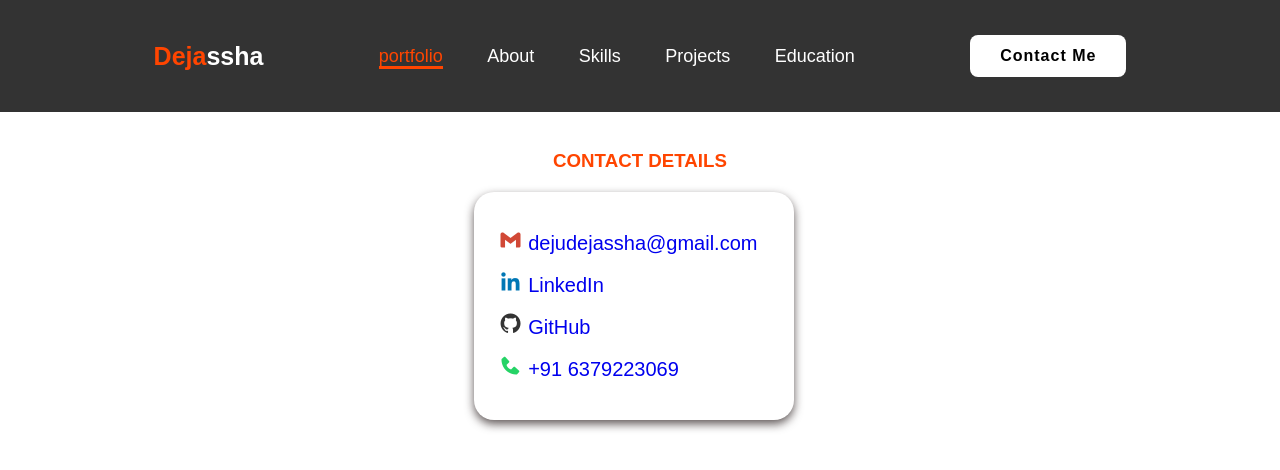
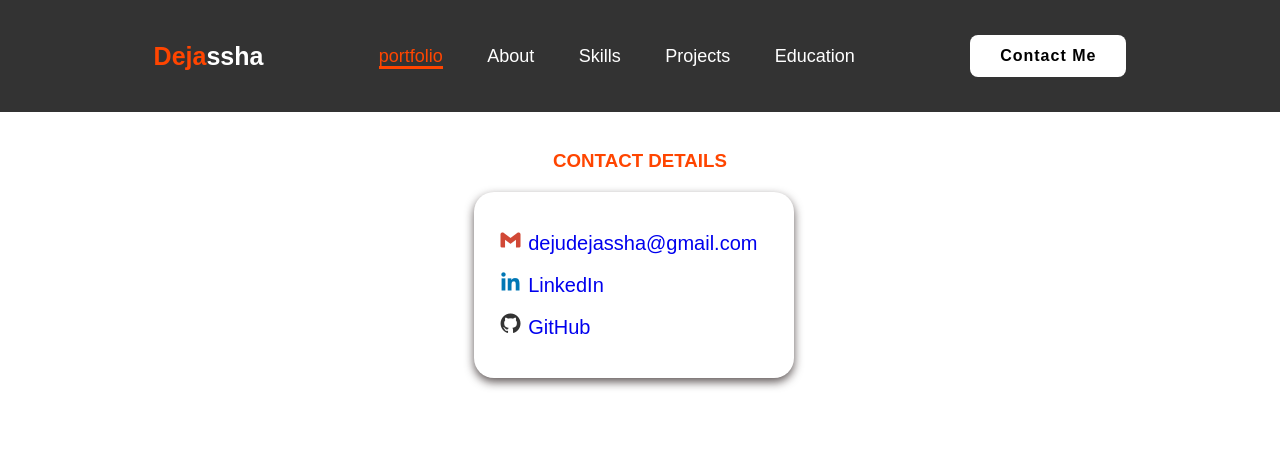
Before and after one commit to Dejassha/Portfolio, a plain HTML site: page contact.html in a window 1280 px wide. Drawn offline with nearby package versions, Linux system fonts and the light colour scheme.

Commit message:
Update contact.html

```diff
--- a/contact.html
+++ b/contact.html
@@ -56,13 +56,7 @@
               GitHub
             </a>
           </li>
-          <li>
-            <a href="+91 6379223069" target="_blank">
-              <i class="bx bxs-phone" style="color: #25d366; font-size: 24px">
-              </i>
-              +91 6379223069
-            </a>
-          </li>
+
         </ul>
       </div>
     </section>
```
